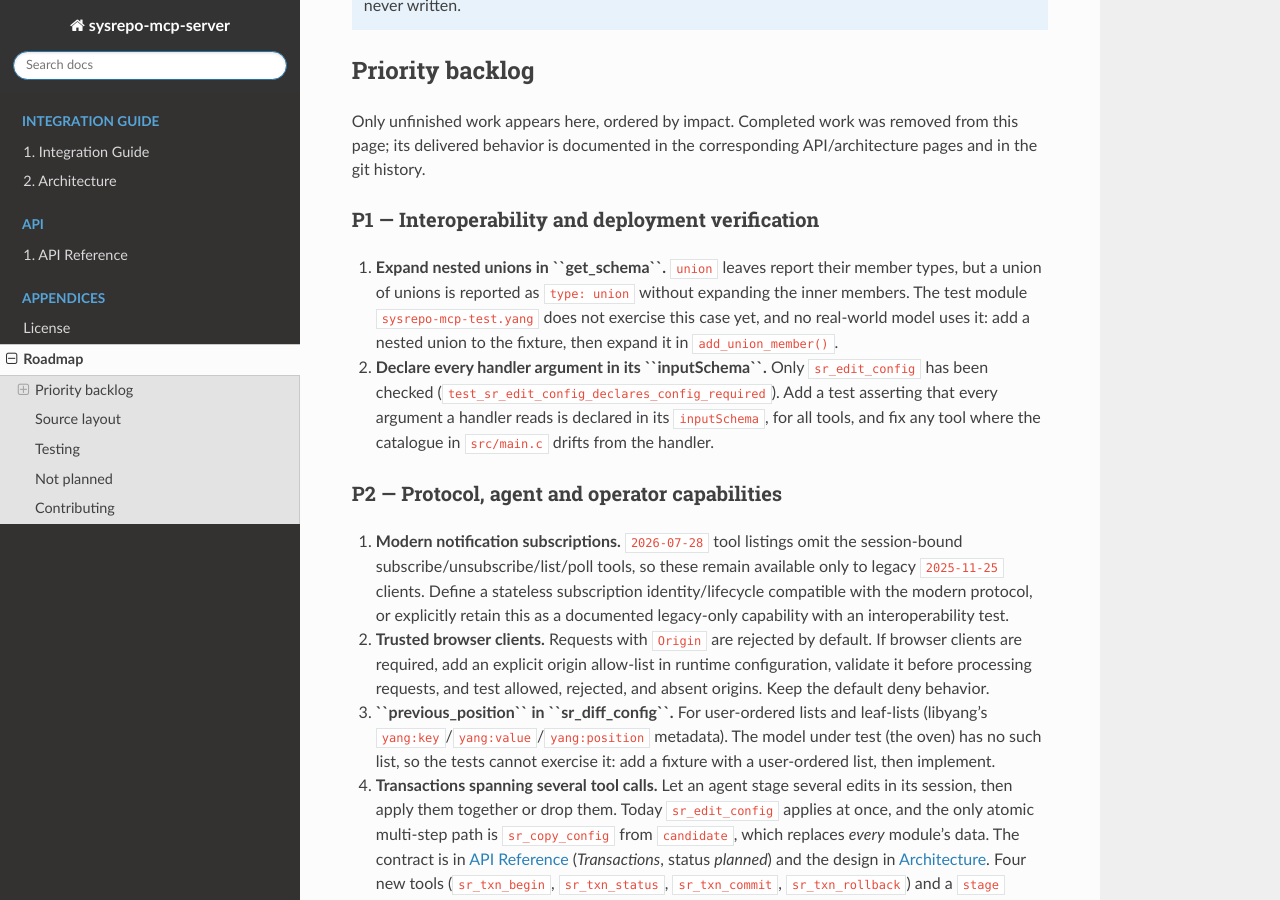
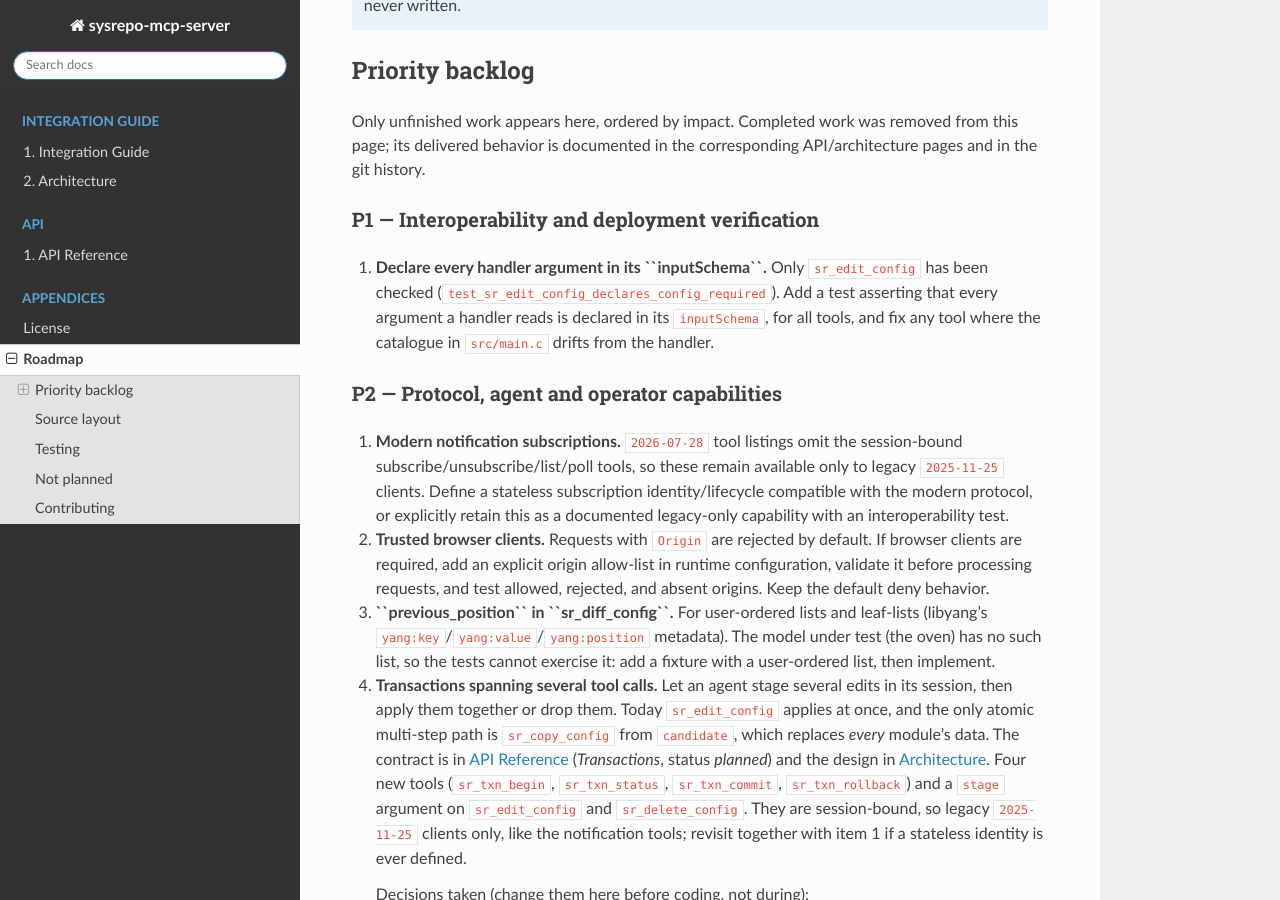
Before and after one commit to Geneo-5/sysrepo-mcp-server, a Sphinx documentation site: the page built from sphinx/todo.rst, in a window 1280 px wide and 900 px high, scrolled down 327 px. Built offline with Sphinx 7.4.7 and the Read the Docs theme 3.1.0, drawn with Linux system fonts in a browser that asks for light colours.

Commit message:
schema: expand nested unions in get_schema (P1.1)
Add case LY_TYPE_UNION to add_union_member() so that union-of-unions
is expanded recursively, matching the existing behavior of add_leaf_help().

Add a nested-union-val leaf to sysrepo-mcp-test.yang to exercise this
case, and remove the completed item from sphinx/todo.rst.

All 304 tests pass.

```diff
--- a/sphinx/todo.rst
+++ b/sphinx/todo.rst
@@ -23,13 +23,7 @@
 P1 — Interoperability and deployment verification
 ~~~~~~~~~~~~~~~~~~~~~~~~~~~~~~~~~~~~~~~~~~~~~~~~~~
 
-1. **Expand nested unions in ``get_schema``.** ``union`` leaves report their
-   member types, but a union of unions is reported as ``type: union`` without
-   expanding the inner members. The test module ``sysrepo-mcp-test.yang``
-   does not exercise this case yet, and no real-world model uses it: add a
-   nested union to the fixture, then expand it in ``add_union_member()``.
-
-2. **Declare every handler argument in its ``inputSchema``.** Only
+1. **Declare every handler argument in its ``inputSchema``.** Only
    ``sr_edit_config`` has been checked
    (``test_sr_edit_config_declares_config_required``). Add a test asserting
    that every argument a handler reads is declared in its ``inputSchema``,
```
Also changed, not shown: 2 other files.
